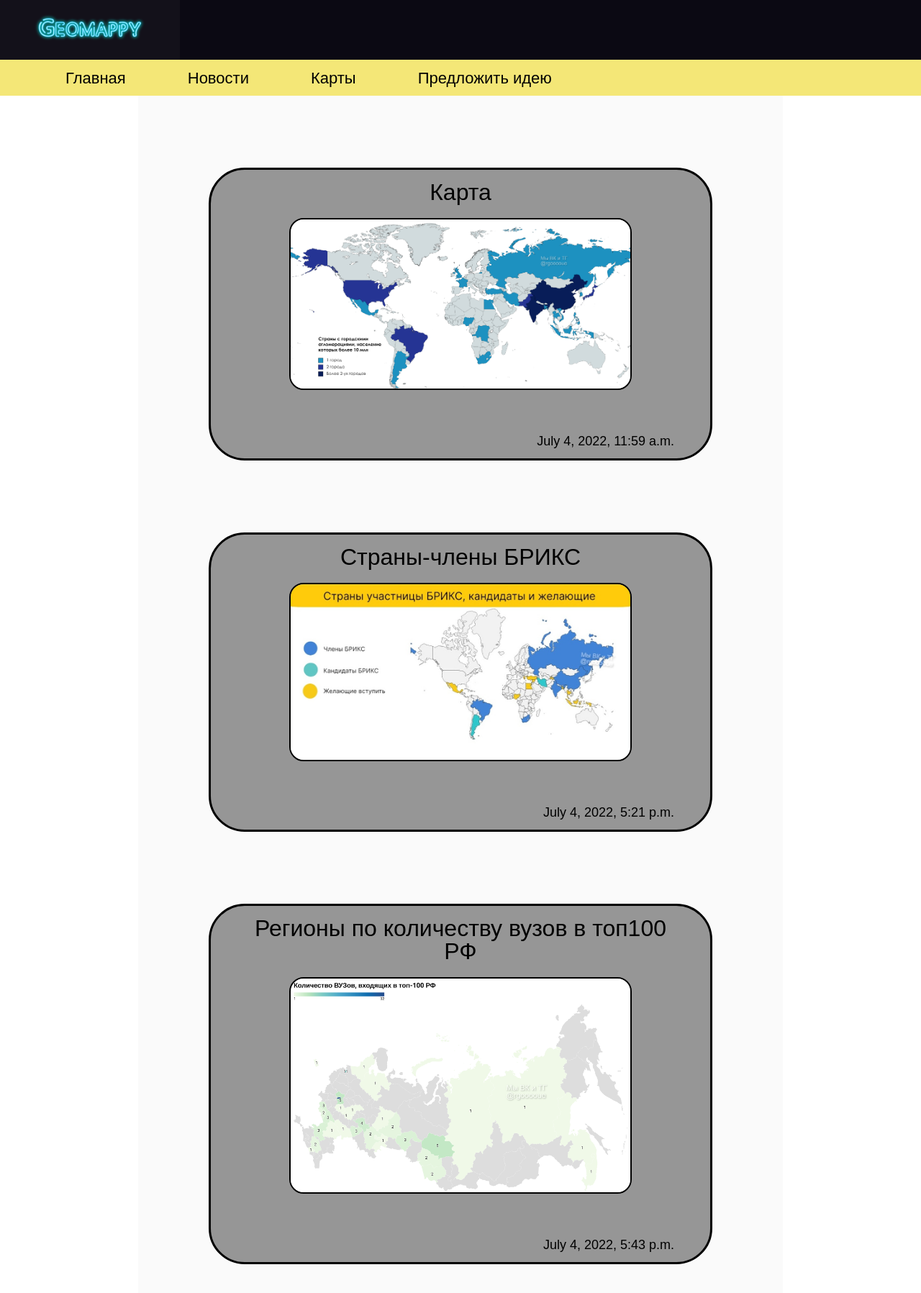
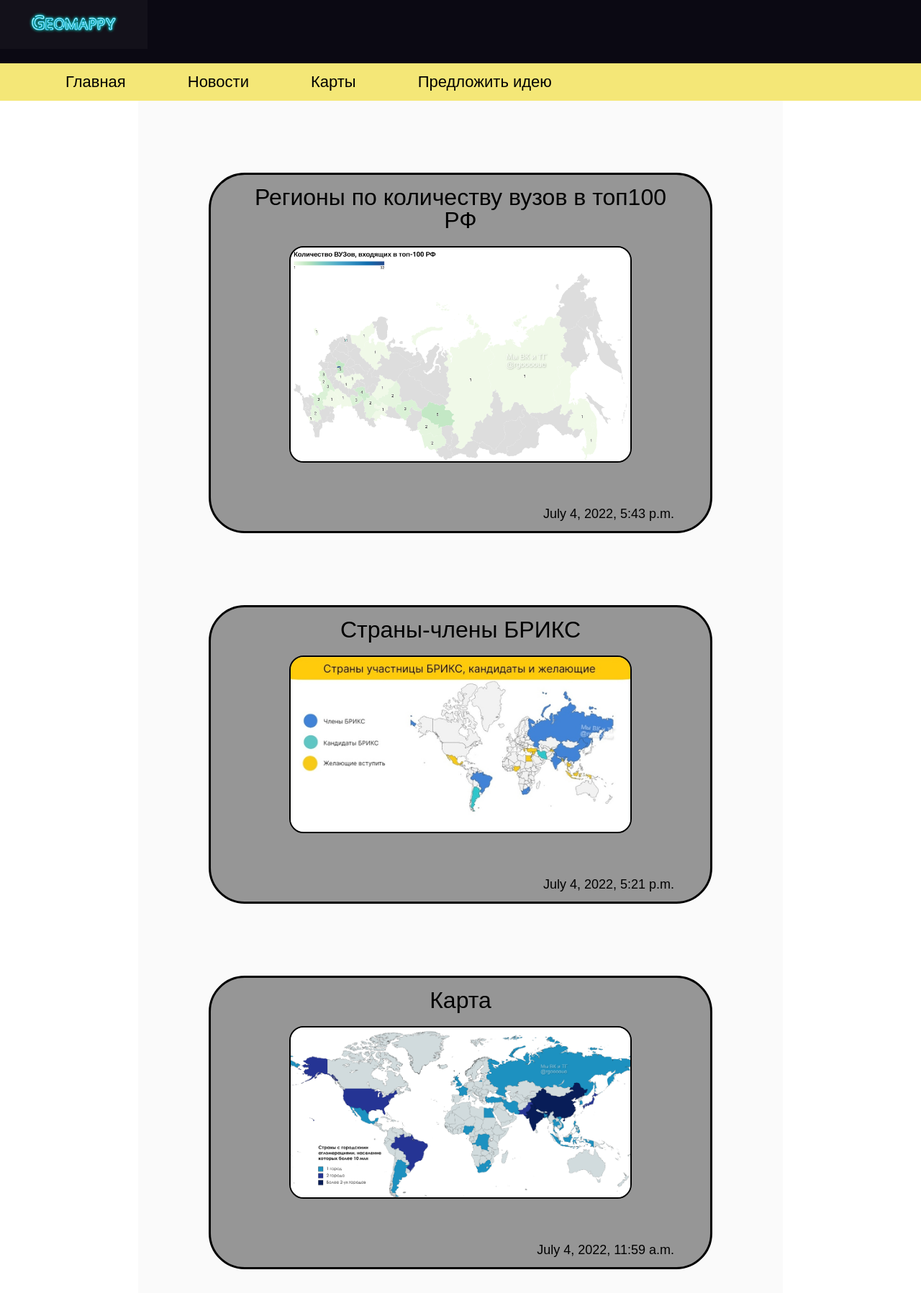
Before and after one commit to KirrBergOOO/geomappy, a Django app: page /news/ in a window 1280 px wide. Shown: the top 1797 px of the page at 72% size. Before the commit the page ends 1757 px from the top, so only its background shows below. Run offline with Django 3.2, Linux system fonts and the light colour scheme; data comes from the database, SQL or seed files in the repository.

Commit message:
transform

```diff
--- a/main/static/main/css/main.css
+++ b/main/static/main/css/main.css
@@ -39,7 +39,7 @@ h1,h2,h3,h4,h5,h6{font-size:inherit;font-weight:400;}
 
 header{
   background-color: rgb(11,9,19);
-  height: 83px;
+  height: 11%;
   font-family: Arial, "Helvetica Neue", Helvetica, sans-serif;
   width: 100%;
 }
@@ -49,7 +49,7 @@ header img{
 
 nav{
   text-indent: 80px;
-  height: 50px;
+  height: 6.5%;
   background-color: #f0dd3ab0;
   padding-top: 15px;
   padding-bottom: 10px;
--- a/main/templates/main/index.html
+++ b/main/templates/main/index.html
@@ -8,7 +8,7 @@
   </head>
   <body>
     <header>
-      <img src="{% static 'main/img/image.png' %}" width='250px'>
+      <img src="{% static 'main/img/image.png' %}" width='16%'>
     </header>
     <nav>
       <div class="verh">
--- a/news/templates/news/articles_list.html
+++ b/news/templates/news/articles_list.html
@@ -1,11 +1,10 @@
 {% extends 'main/index.html'%}
 {% block title %}Новости{% endblock %}
 {% block content %}
-{% if articles_list %}
-  {% for el in articles_list %}
+{% if news %}
+  {% for el in news %}
     <a href="{{ el.get_absolute_url }}">
       <div class="map">
-        <p>{{ articles.get_absolute_url }}</p>
         <h2>{{ el.title }}</h2>
         <img width="80%" src="{{ el.image.url }}">
         <br>
--- a/news/urls.py
+++ b/news/urls.py
@@ -7,6 +7,7 @@ from django.conf.urls import url, include
 #    url(r'^post/(?P<pk>[0-9]+)/$', views.post_detail, name='post_detail'),
 
 urlpatterns = [
-    path('', views.ArticlesListView.as_view(), name='articles_list'),
+    path('', views.new, name='articles_list'),
     path('<slug:slug>', views.ArticlesDetailView.as_view(), name='articles_detail'),
     ]
+#views.ArticlesListView.as_view()
--- a/news/views.py
+++ b/news/views.py
@@ -3,8 +3,8 @@ from .models import Articles
 from django.views.generic import ListView, DetailView
 # Create your views here.
 def new(request):
-    news = Articles.objects.all()
-    return render(request, 'news/new.html', {'news': news})
+    news = Articles.objects.order_by("-date")
+    return render(request, 'news/articles_list.html', {'news': news})
 class ArticlesListView(ListView):
     model = Articles
     template_name = 'news/articles_list.html'
```
